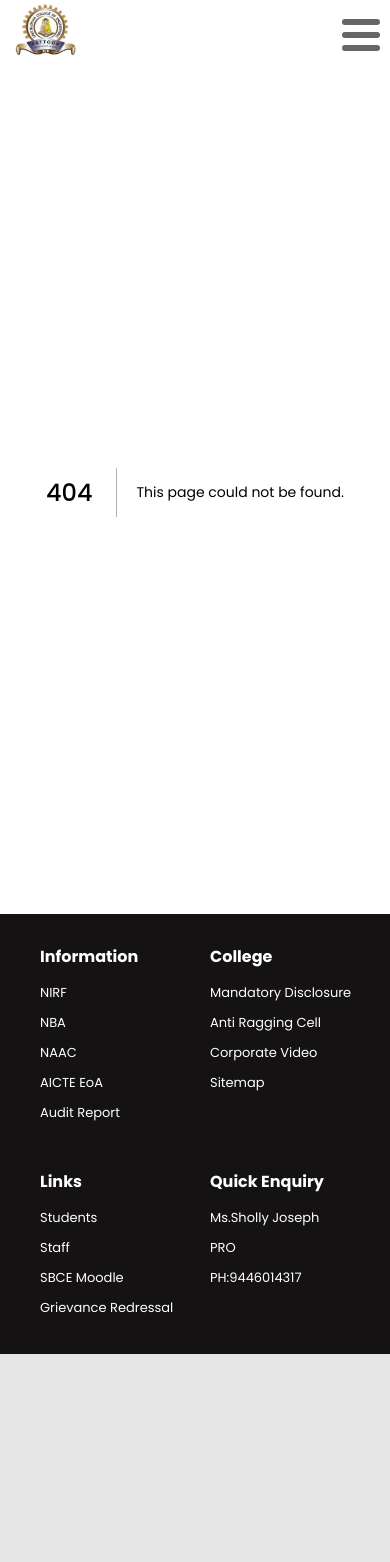
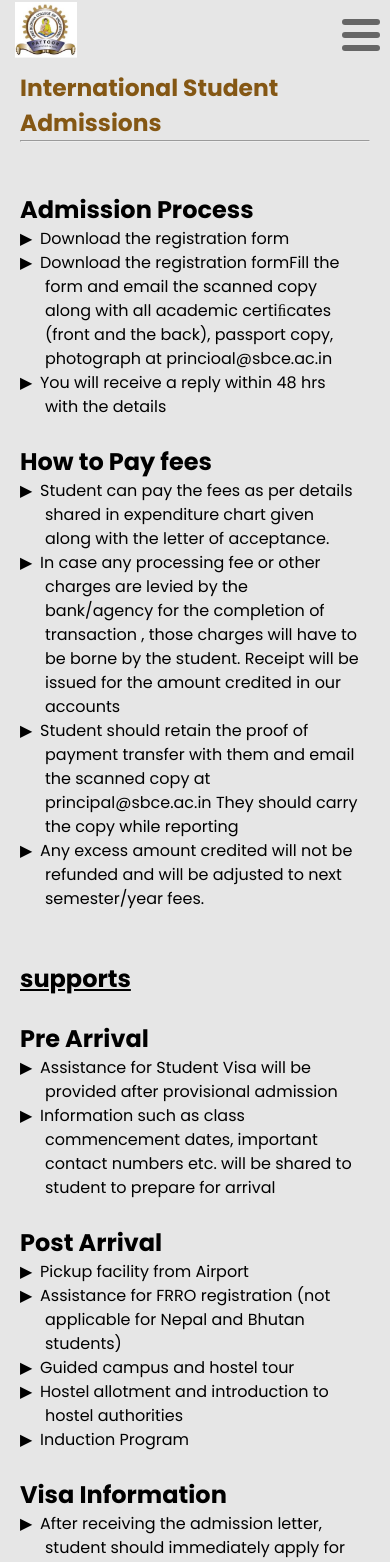
Before and after one commit to goutham-shankar/sree-buddha-website, a Next.js app: page /admissions/international in a window 390 px wide. Before the commit this address had no page. Shown: the top 1562 px of the page. Before the commit the page ends 1354 px from the top, so only its background shows below. Built offline with nearby package versions, Linux system fonts and the light colour scheme.

Commit message:
international 1:40

```diff
--- /dev/null
+++ b/src/app/admissions/international/page.jsx
@@ -0,0 +1,78 @@
+import React from 'react'
+import "./style.css"
+export default function international() {
+  return (
+    <>
+    <div className='container'>
+      <div className="title">International Student Admissions</div>
+      <hr/>
+      <br /><br />
+      <h2>Admission Process</h2>
+      <div className="content">
+        <ul>
+            <li>Download the registration form</li>
+            <li>Download the registration formFill the form and email the scanned copy along with all
+                academic certiﬁcates (front and the back), passport copy, photograph at princioal@sbce.ac.in</li>
+            <li>You will receive a reply within 48 hrs with the details</li>
+        </ul>
+      </div><br />
+
+      <h2>How to Pay fees</h2>
+      <div className="content">
+        <ul>
+            <li>Student can pay the fees as per details shared in expenditure chart given along with the letter of acceptance.</li>
+            <li>In case any processing fee or other charges are levied by the bank/agency for the completion of transaction ,
+                 those charges will have to be borne by the student. Receipt will be issued for the amount credited in our accounts</li>
+            <li>Student should retain the proof of payment transfer with them and email the scanned copy at principal@sbce.ac.in
+                They should carry the copy while reporting</li>
+            <li>Any excess amount credited will not be refunded and will be adjusted to next semester/year fees.</li>
+        </ul>
+      </div><br /><br />
+
+      <u><h2>supports</h2></u><br />
+
+      <h2>Pre Arrival</h2>
+      <div className="content">
+        <ul>
+            <li>Assistance for Student Visa will be provided after provisional admission</li>
+            <li>Information such as class commencement dates, important contact numbers etc. will be shared to student to prepare for arrival</li>
+        </ul>
+      </div><br />
+
+      <h2>Post Arrival</h2>
+      <div className="content">
+        <ul>
+            <li>Pickup facility from Airport</li>
+            <li>Assistance for FRRO registration (not applicable for Nepal and Bhutan students)</li>
+            <li>Guided campus and hostel tour</li>
+            <li>Hostel allotment and introduction to hostel authorities</li>
+            <li>Induction Program</li>
+        </ul>
+      </div><br />
+
+      <h2>Visa Information</h2>
+      <div className="content">
+        <ul>
+            <li>After receiving the admission letter, student should immediately apply for the student visa with the Indian embassy located in your country.</li>
+            <li>After receiving the Visa, the scanned copy of the same has to be mailed to principal@sbce.ac.in</li>
+            <li>It is the responsibility of the student to ensure that throughout the study period, he/she is on valid visa and renew their visa as and when required.
+                Any assistance for the same will be extended by counselors at the International Student Affairs department.</li>
+        </ul>
+      </div><br />
+
+      <h2>Why SBCE?</h2>
+      <div className="content">
+        <ul>
+            <li>Dedicated team to support international Students</li>
+            <li>  On campus mentor for every student</li>
+            <li>Innovative teaching methodology with rich and varied learning resources</li>
+            <li>State of the art campus with digital classrooms</li>
+            <li> IT enabled learning and administrative environment</li>
+        </ul>
+      </div><br /><br />
+
+
+    </div>
+    </>
+  )
+}
--- /dev/null
+++ b/src/app/admissions/international/style.css
@@ -0,0 +1,88 @@
+.container {
+    padding-left: 150px;
+    padding-right: 150px;
+}
+
+.title {
+    font-family: 'Poppins', sans-serif;
+    font-size: 3vw;
+    font-weight: 700;
+    line-height: 1.5em;
+    text-align: left;
+    color: #845714;
+}
+
+.content {
+    padding-left: 50px;
+    padding-right: 50px;
+}
+
+.content ul {
+    list-style: none; /* Remove default bullet points */
+}
+
+.content ul li {
+    padding-left: 20px; /* Space for the arrow */
+    text-indent: -10px; /* Negative indent to align the text properly */
+    line-height: 1.5; /* Adjust line height for better readability */
+}
+
+.content ul li::before {
+    content: "\25B6"; /* Unicode for right-pointing triangle (►) */
+    padding-right: 0px;
+    color: black; /* Change the color of the arrow if needed */
+    position: absolute;
+    margin-left: -20px; /* Align the arrow with text */
+}
+
+/* Responsive styles for tablets (800px and below) */
+@media only screen and (max-width: 800px) {
+    .container {
+        padding-left: 50px;
+        padding-right: 50px;
+    }
+
+    .title {
+        font-size: 5vw; /* Larger font for tablets */
+    }
+
+    .content {
+        padding-left: 20px;
+        padding-right: 20px;
+    }
+
+    .content ul li {
+        padding-left: 15px;
+        text-indent: -7px; /* Adjust indent for tablet */
+    }
+
+    .content ul li::before {
+        margin-left: -15px; /* Align arrow for tablet */
+    }
+}
+
+/* Responsive styles for mobile (480px and below) */
+@media only screen and (max-width: 480px) {
+    .container {
+        padding-left: 20px;
+        padding-right: 20px;
+    }
+
+    .title {
+        font-size: 6vw; /* Smaller font for mobile */
+    }
+
+    .content {
+        padding-left: 10px;
+        padding-right: 10px;
+    }
+
+    .content ul li {
+        padding-left: 15px;
+        text-indent: -5px; /* Adjust indent for mobile */
+    }
+
+    .content ul li::before {
+        margin-left: -15px; /* Align arrow for mobile */
+    }
+}
```
